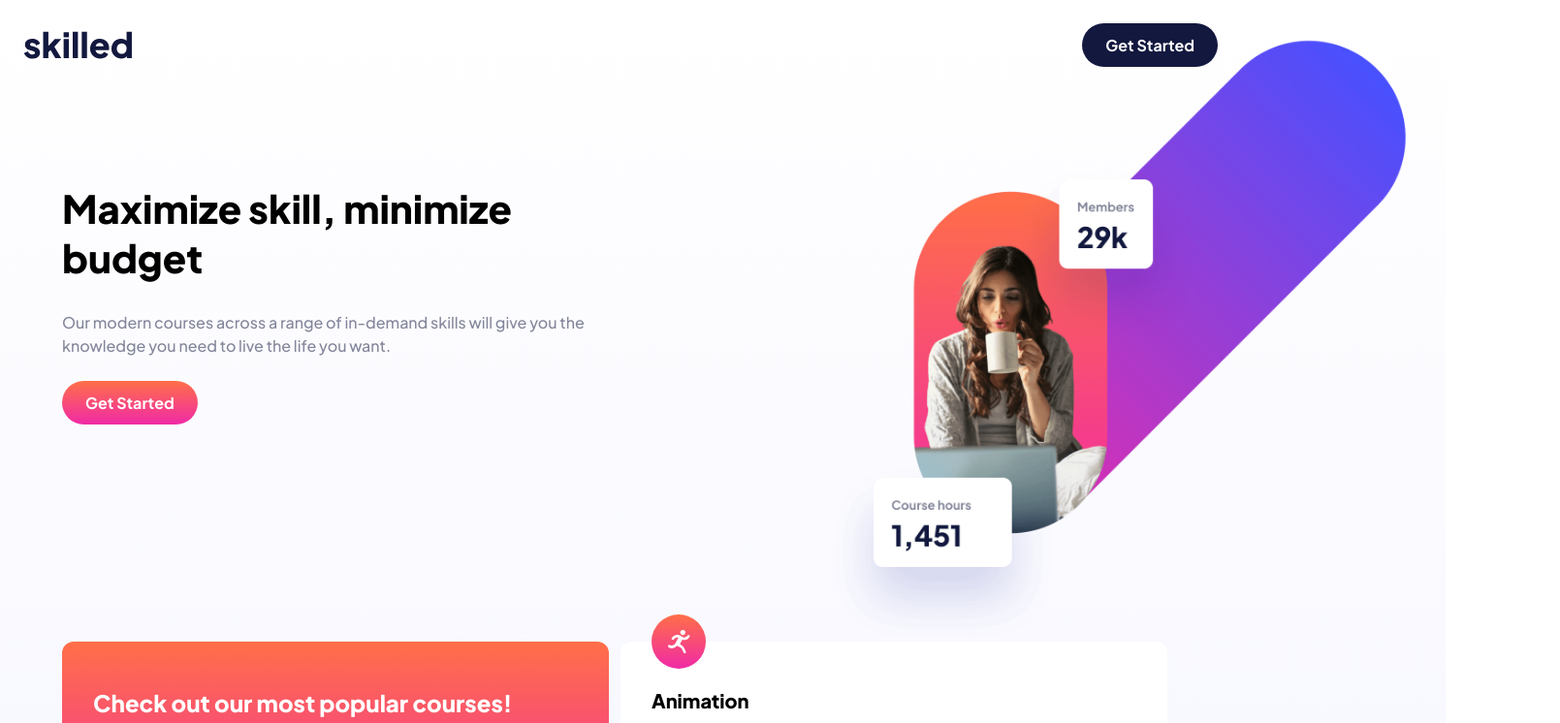
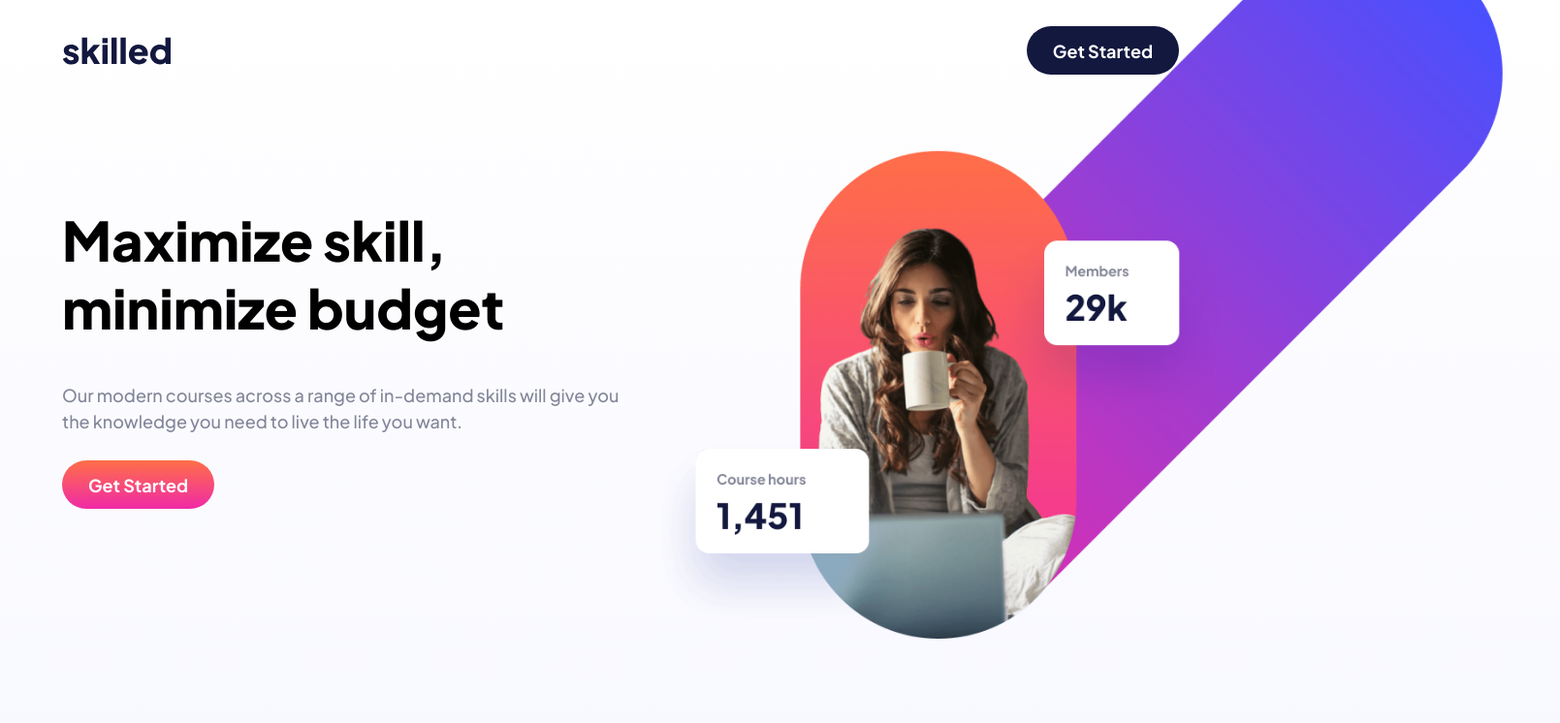
Before and after one commit to andrew2764/skilled-elearning-landing-page, a plain HTML site: page src/index.html in a window 1280 px wide. Shown: the top 746 px of the page at 97% size, 1609 px wide, since content can reach past the window. Drawn offline with Linux system fonts and the light colour scheme.

Commit message:
Finish desktop layout

```diff
--- a/src/index.html
+++ b/src/index.html
@@ -18,8 +18,10 @@
 <body>
 
   <header>
-    <img src="./assets/logo-dark.svg" alt="logo" class="logo">
-    <button class="btn-primary btn-dark">Get Started</button>
+    <div class="container">
+      <img src="./assets/logo-dark.svg" alt="logo" class="logo">
+      <button class="btn-primary btn-dark">Get Started</button>
+    </div>
   </header>
   <main class="container">
     <section class="hero">
@@ -90,8 +92,10 @@
     </section>
   </main>
   <footer>
-    <img src="./assets/logo-light.svg" alt="logo" class="logo">
-    <button class="btn-primary btn-accent">Get Started</button>
+    <div class="container">
+      <img src="./assets/logo-light.svg" alt="logo" class="logo">
+      <button class="btn-primary btn-accent">Get Started</button>
+    </div>
   </footer>
 
   <script src="index.js"></script>
--- a/src/style.css
+++ b/src/style.css
@@ -90,10 +90,7 @@ img {
 }
 
 header {
-  display: flex;
-  align-items: center;
-  justify-content: space-between;
-  padding: 1.5em;
+  padding: 1.5em 0;
 }
 
 .logo {
@@ -144,7 +141,11 @@ header {
 
 footer {
   background-color: #13183f;
-  padding: 3em 1.5em;
+  padding: 3em 0;
+}
+
+footer .container,
+header .container {
   display: flex;
   align-items: center;
   justify-content: space-between;
@@ -181,6 +182,7 @@ footer .btn-primary.btn-accent:hover {
     right: 0;
     max-width: 640px;
     transform: translateX(33%);
+    z-index: -1;
   }
 
   .hero__content {
@@ -196,7 +198,7 @@ footer .btn-primary.btn-accent:hover {
   .content {
     display: flex;
     flex-wrap: wrap;
-    gap: 12px;
+    column-gap: 12px;
   }
 
   .card {
@@ -207,3 +209,47 @@ footer .btn-primary.btn-accent:hover {
     padding-top: 3em;
   }
 }
+
+@media (min-width: 1000px) {
+  * {
+    font-size: 18px;
+  }
+
+  h1 {
+    font-size: 56px;
+  }
+
+  h3 {
+    font-size: 2rem;
+  }
+
+  h4 {
+    font-size: 1.5rem;
+  }
+
+  .container {
+    max-width: 1200px;
+  }
+
+  .hero__image-lg {
+    display: block;
+    position: absolute;
+    top: 0;
+    right: 0;
+    max-width: 940px;
+    transform: translateX(35%) translateY(-15%);
+    z-index: -1;
+  }
+
+  .hero__image-md {
+    display: none;
+  }
+
+  .content {
+    column-gap: 16px;
+  }
+
+  .card {
+    flex-basis: calc(33.333% - 32px);
+  }
+}
```
